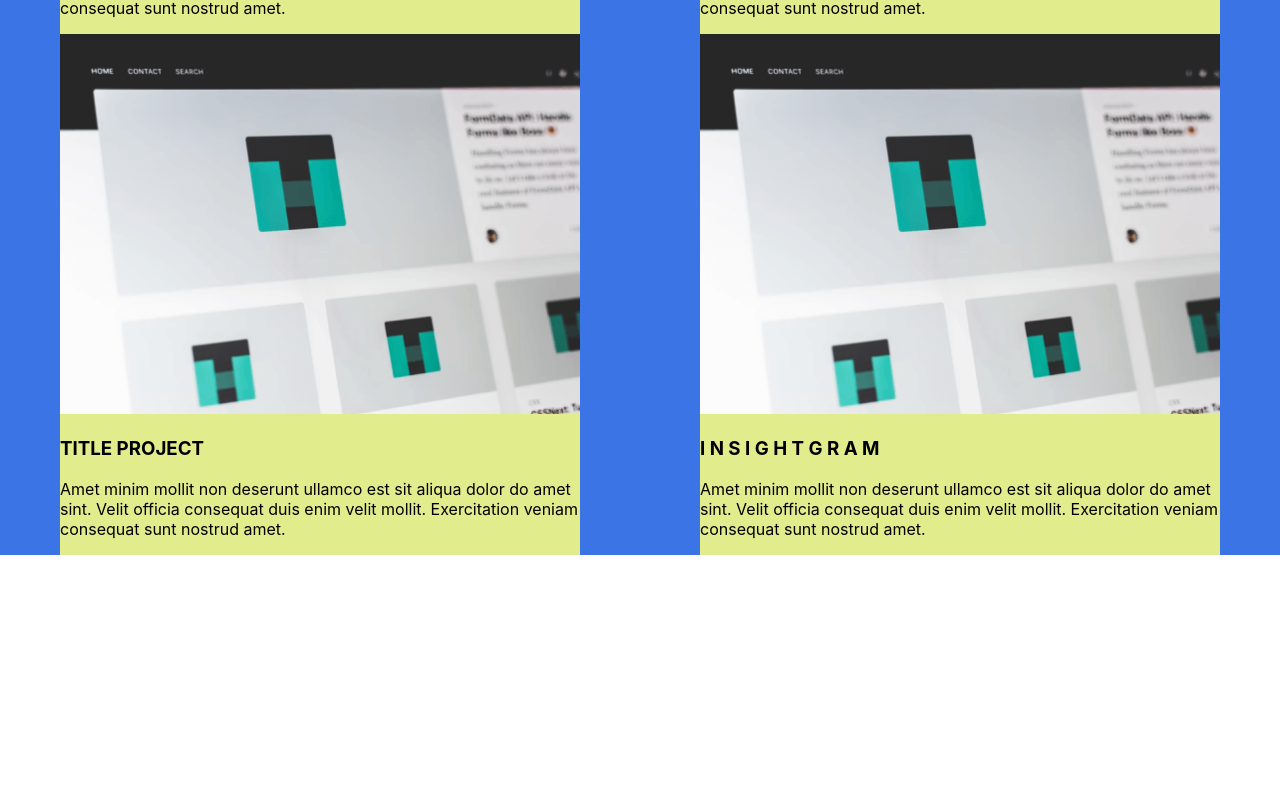
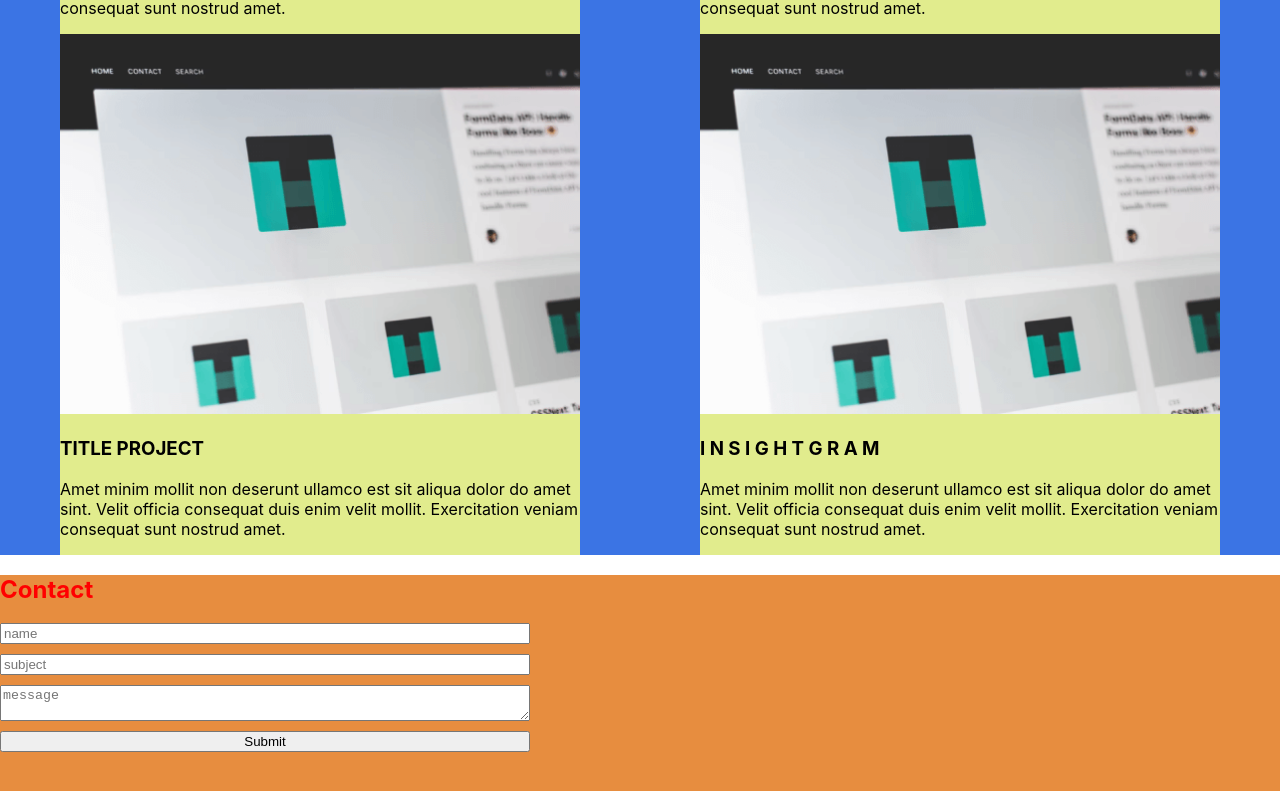
Before and after one commit to vustinchdev/my-portfolio, a React app: page / in a window 1280 px wide. Shown: the part 2227-3018 px from the top of the page. Before the commit the page ends 2782 px from the top, so only its background shows below. Built offline with nearby package versions, Linux system fonts and the light colour scheme.

Commit message:
add Contacts

```diff
--- a/src/App.tsx
+++ b/src/App.tsx
@@ -1,9 +1,9 @@
 import './App.css';
-import styled from 'styled-components';
 import { Header } from './layout/header/Header';
 import { Main } from './layout/sections/main/Main';
 import { Skills } from './layout/sections/skills/Skills';
 import { Works } from './layout/sections/works/Works';
+import { Contacts } from './layout/sections/contacts/Contacts';
 
 
 function App() {
@@ -13,6 +13,7 @@
             <Main />
             <Skills />
             <Works />
+            <Contacts />
         </div>
     );
 }
--- /dev/null
+++ b/src/layout/sections/contacts/Contacts.jsx
@@ -0,0 +1,33 @@
+import styled from 'styled-components'
+import { SectionTitle } from '../../../components/SectionTitle'
+import { Button } from '../../../components/Button'
+
+export const Contacts = () => {
+    return (
+        <StyledContacts>
+            <SectionTitle>Contact</SectionTitle>
+            <StyledForm>
+                <Field placeholder="name" />
+                <Field placeholder="subject" />
+                <Field placeholder='message' as="textarea" />
+                <Button type='submit'>Submit</Button>
+            </StyledForm>
+        </StyledContacts>
+    )
+}
+
+const StyledContacts = styled.section`
+    min-height: 50vh;
+    background-color: #e78d3f;
+`
+
+const StyledForm = styled.section`
+    max-width: 530px;
+    width: 100%;
+    display: flex;
+    flex-direction: column;
+    gap: 10px;
+`
+const Field = styled.input`
+
+`
```
